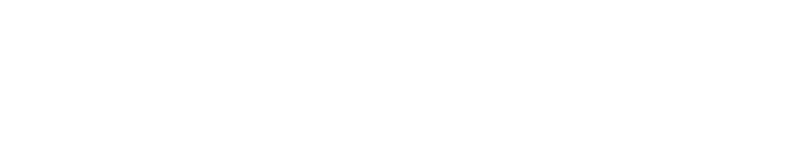
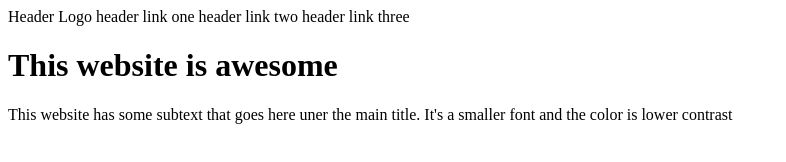
Before and after one commit to kade-q/Odin-LandingPage, a plain HTML site: page index.html in a window 1280 px wide. Shown: the whole page, without its empty margins (0-786 px from the left). Drawn offline with Linux system fonts and the light colour scheme.

Commit message:
add text page head

```diff
--- a/index.html
+++ b/index.html
@@ -4,4 +4,15 @@
         <meta charset="utf-8">
     </head>
 
+    <div>
+        Header Logo
+        header link one
+        header link two
+        header link three
+        <h1>This website is awesome</h1>
+        <p>This website has some subtext that goes here uner the main title. It's a smaller font and the color is lower contrast</p>
+
+    </div>
+
+
 </html>
```
